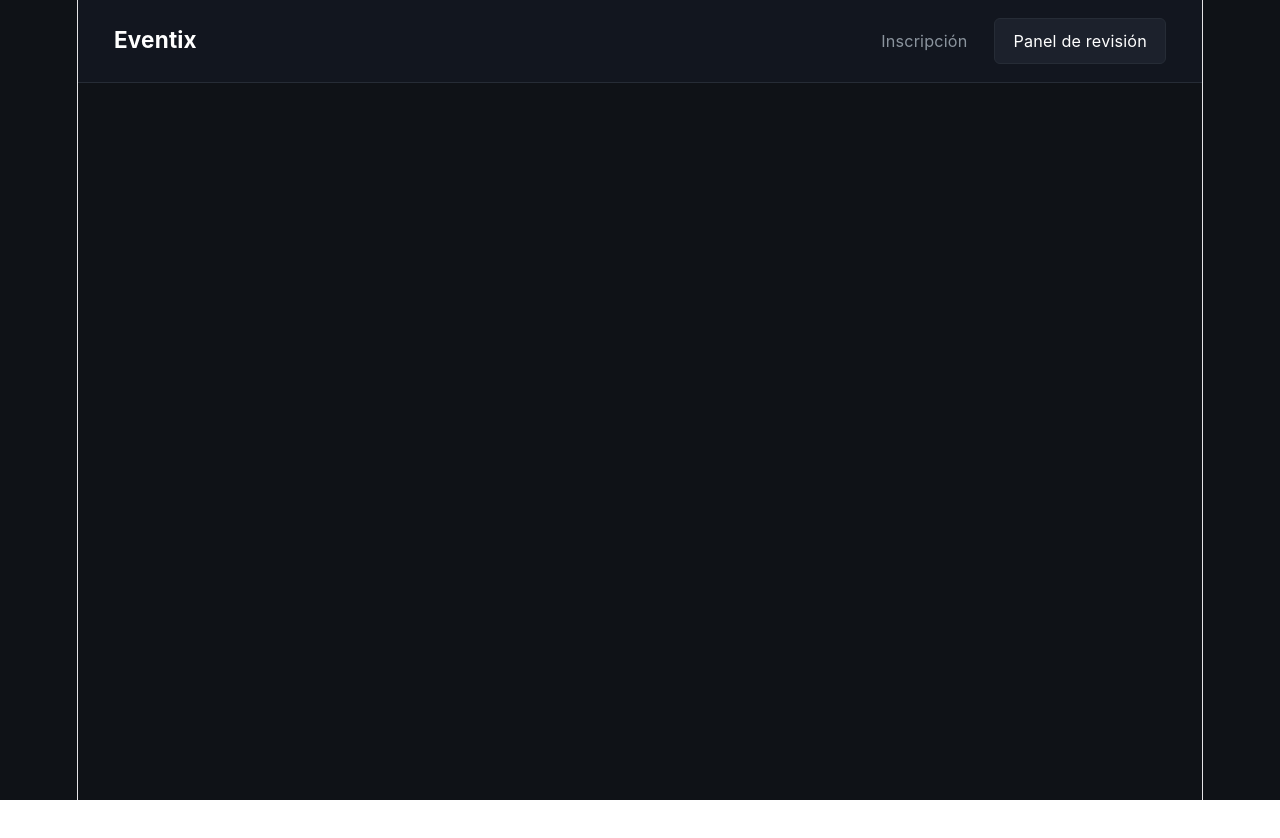
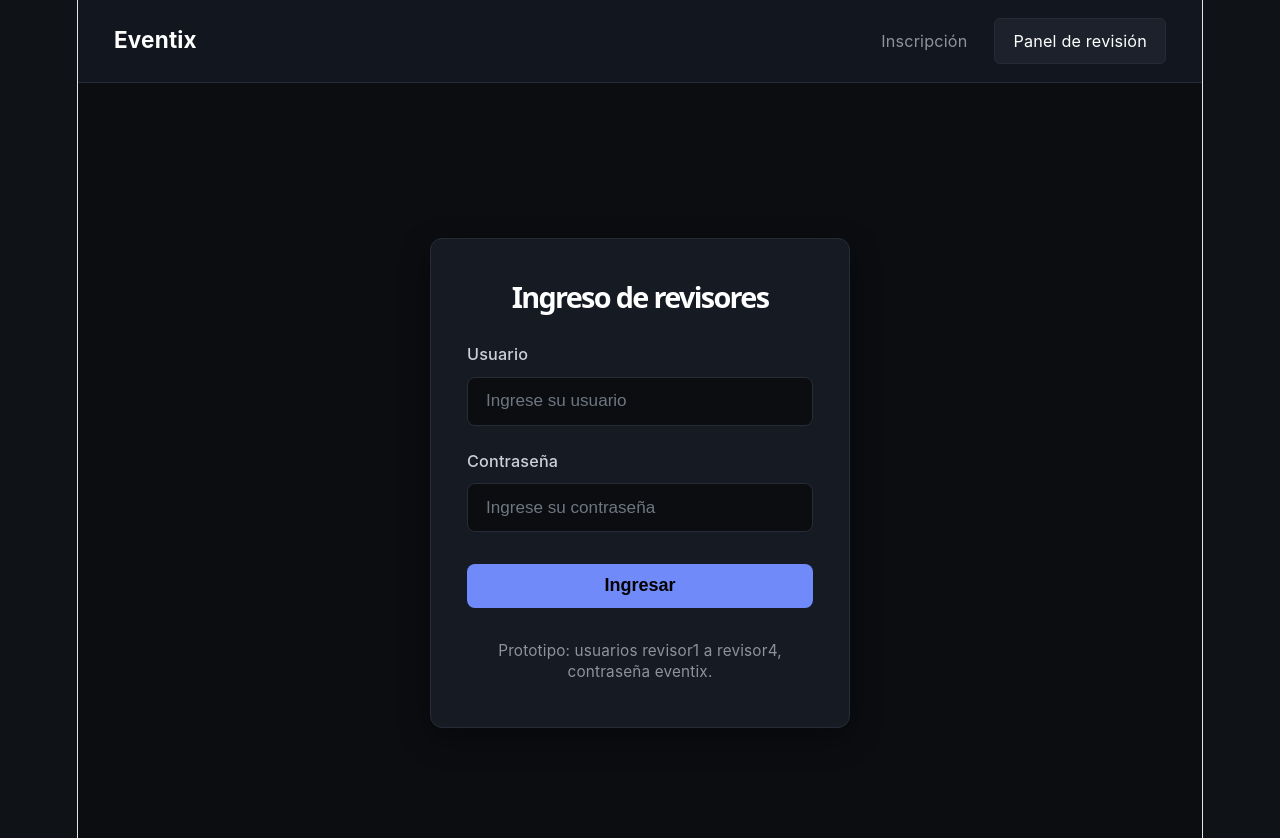
Before and after one commit to Deivid05032004/ProyectoNexoraSumoBox, a React (Vite) app in the folder frontend/uta-sumo-web/: page /admin in a window 1280 px wide. Shown: the top 838 px of the page. Before the commit the page ends 800 px from the top, so only its background shows below. Built offline with nearby package versions, Linux system fonts and the light colour scheme.

Commit message:
feat(admin): integra login admin y configura rutas en App.jsx

```diff
--- a/frontend/uta-sumo-web/src/App.jsx
+++ b/frontend/uta-sumo-web/src/App.jsx
@@ -1,8 +1,11 @@
-import { Link } from 'react-router-dom';
+import { Routes, Route, Link } from 'react-router-dom';
 import "./App.css";
+import LoginAdmin from './ModuloAdministracion/LoginAdmin';
 
-export default function Navbar() {
+export default function App() {
   return (
+    <>
+      {/* TU DISEÑO INTACTO */}
       <header className="navbar-top">
         <div className="navbar-brand">
           <Link to="/">Eventix</Link>
@@ -16,5 +19,11 @@ export default function Navbar() {
           </Link>
         </nav>
       </header>
+
+      {/* LA RUTA QUE CONECTA EL BOTÓN CON TU LOGIN */}
+      <Routes>
+        <Route path="/admin" element={<LoginAdmin />} />
+      </Routes>
+    </>
   );
 }
--- /dev/null
+++ b/frontend/uta-sumo-web/src/ModuloAdministracion/LoginAdmin.css
@@ -0,0 +1,108 @@
+/* Contenedor principal: flexbox centrado vertical y horizontalmente */
+.login-admin-container {
+  min-height: 100vh;
+  width: 100%;
+  display: flex;
+  align-items: center;
+  justify-content: center;
+  background-color: #0b0d11;
+  padding: 1.5rem;
+  box-sizing: border-box;
+}
+
+/* Tarjeta de Login */
+.login-admin-card {
+  width: 100%;
+  max-width: 420px;
+  background-color: #161a22;
+  border: 1px solid #262c36;
+  border-radius: 12px;
+  padding: 2.5rem 2rem;
+  box-sizing: border-box;
+  box-shadow: 0 10px 30px rgba(0, 0, 0, 0.4);
+}
+
+/* Título superior */
+.login-admin-title {
+  color: #ffffff;
+  font-weight: 600;
+  font-size: 1.6rem;
+  margin: 0 0 1.75rem 0;
+  text-align: center;
+}
+
+/* Formulario con campos en columna */
+.login-admin-form {
+  display: flex;
+  flex-direction: column;
+  gap: 1.25rem;
+}
+
+/* Agrupación de etiqueta e input */
+.login-form-group {
+  display: flex;
+  flex-direction: column;
+  gap: 0.5rem;
+  text-align: left;
+}
+
+/* Etiquetas */
+.login-form-label {
+  color: #c9d1d9;
+  font-size: 0.9rem;
+  font-weight: 500;
+}
+
+/* Inputs de formulario */
+.login-form-input {
+  background-color: #0b0d11;
+  color: #ffffff;
+  border: 1px solid #262c36;
+  border-radius: 8px;
+  padding: 0.75rem 1rem;
+  font-size: 0.95rem;
+  outline: none;
+  box-sizing: border-box;
+  transition: border-color 0.2s ease, box-shadow 0.2s ease;
+}
+
+.login-form-input::placeholder {
+  color: #6e7681;
+}
+
+/* Cambio a azul al recibir focus */
+.login-form-input:focus {
+  border-color: #708bf9;
+  box-shadow: 0 0 0 2px rgba(112, 139, 249, 0.2);
+}
+
+/* Botón de envío */
+.login-admin-submit-btn {
+  background-color: #708bf9;
+  color: #000000;
+  border: none;
+  border-radius: 8px;
+  padding: 0.65rem;
+  font-size: 1rem;
+  font-weight: 600;
+  cursor: pointer;
+  margin-top: 0.5rem;
+  transition: opacity 0.2s ease, transform 0.1s ease;
+}
+
+.login-admin-submit-btn:hover {
+  opacity: 0.92;
+}
+
+.login-admin-submit-btn:active {
+  transform: scale(0.99);
+}
+
+/* Párrafo inferior de prototipo */
+.login-admin-footer {
+  margin: 1.75rem 0 0 0;
+  text-align: center;
+  font-size: 0.85rem;
+  color: #8b949e;
+  line-height: 1.4;
+}
--- /dev/null
+++ b/frontend/uta-sumo-web/src/ModuloAdministracion/LoginAdmin.jsx
@@ -0,0 +1,65 @@
+import { useState } from 'react';
+import './LoginAdmin.css';
+
+export default function LoginAdmin() {
+  const [usuario, setUsuario] = useState('');
+  const [contrasena, setContrasena] = useState('');
+
+  const handleSubmit = (e) => {
+    e.preventDefault();
+    console.log('Credenciales ingresadas:', {
+      usuario,
+      contrasena,
+    });
+  };
+
+  return (
+    <div className="login-admin-container">
+      <div className="login-admin-card">
+        <h1 className="login-admin-title">Ingreso de revisores</h1>
+
+        <form className="login-admin-form" onSubmit={handleSubmit}>
+          <div className="login-form-group">
+            <label htmlFor="usuario" className="login-form-label">
+              Usuario
+            </label>
+            <input
+              id="usuario"
+              type="text"
+              className="login-form-input"
+              value={usuario}
+              onChange={(e) => setUsuario(e.target.value)}
+              placeholder="Ingrese su usuario"
+              required
+              autoComplete="username"
+            />
+          </div>
+
+          <div className="login-form-group">
+            <label htmlFor="contrasena" className="login-form-label">
+              Contraseña
+            </label>
+            <input
+              id="contrasena"
+              type="password"
+              className="login-form-input"
+              value={contrasena}
+              onChange={(e) => setContrasena(e.target.value)}
+              placeholder="Ingrese su contraseña"
+              required
+              autoComplete="current-password"
+            />
+          </div>
+
+          <button type="submit" className="login-admin-submit-btn">
+            Ingresar
+          </button>
+        </form>
+
+        <p className="login-admin-footer">
+          Prototipo: usuarios revisor1 a revisor4, contraseña eventix.
+        </p>
+      </div>
+    </div>
+  );
+}
```
Lines whose indentation alone changed are shown as unchanged.
